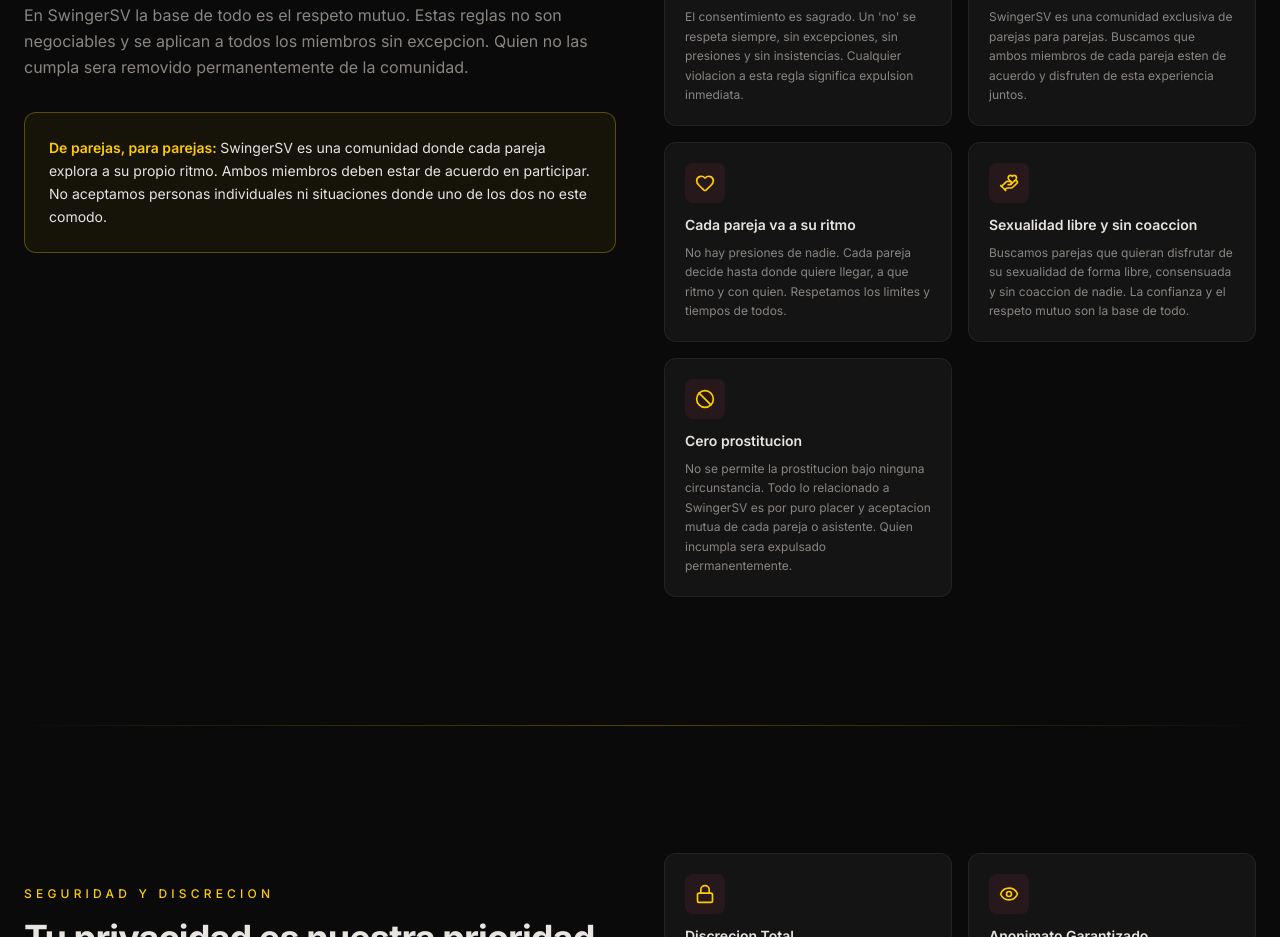
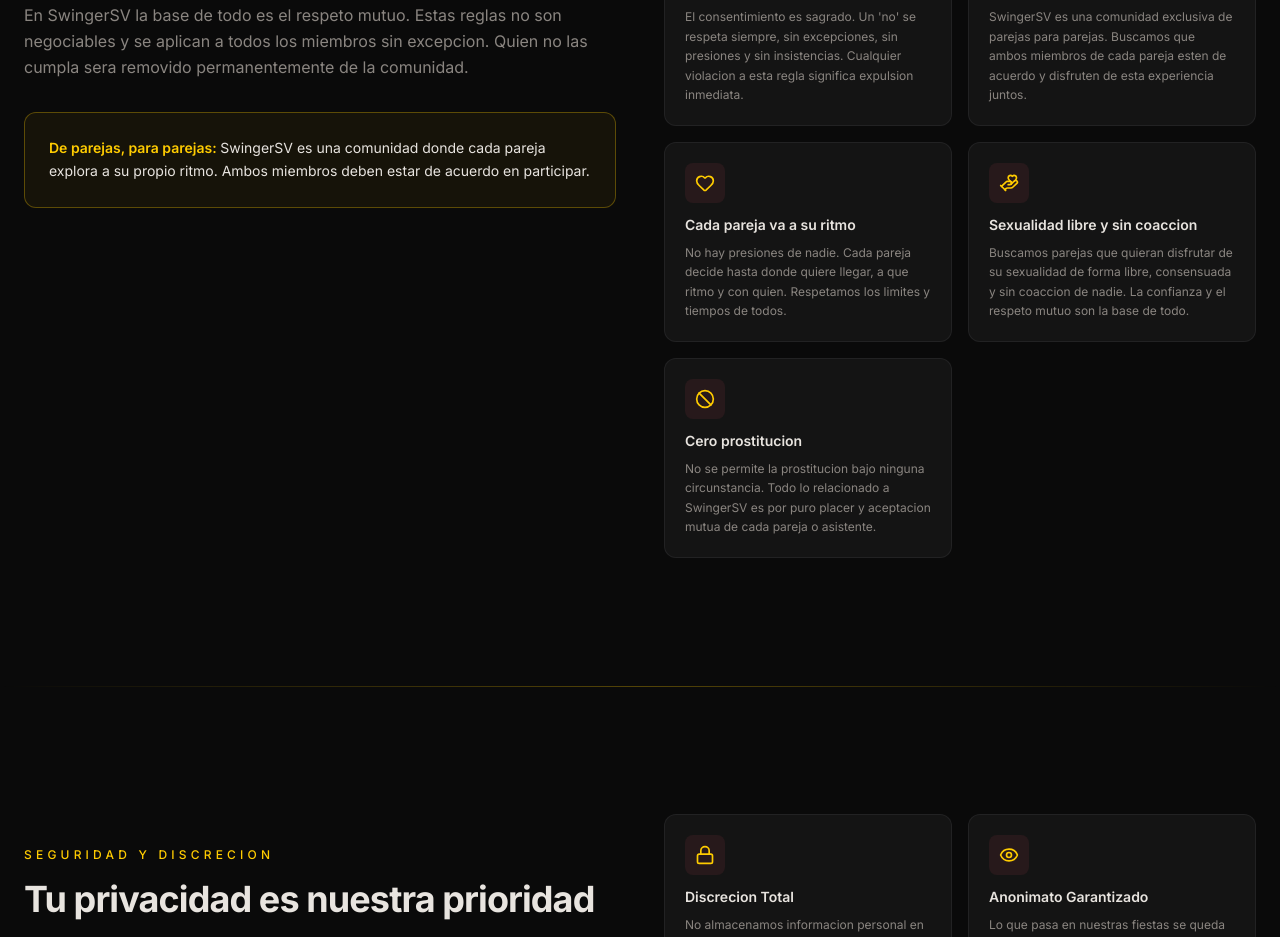
Before and after one commit to ismagab/swingersv-final, a Next.js app: page / in a window 1280 px wide. Shown: the part 2800-3737 px from the top of the page. Built offline with nearby package versions, Linux system fonts and the light colour scheme; a web font is replaced by a local one.

Commit message:
update rules-section.tsx

```diff
--- a/components/rules-section.tsx
+++ b/components/rules-section.tsx
@@ -29,7 +29,7 @@ const rules = [
     icon: Ban,
     title: "Cero prostitucion",
     description:
-      "No se permite la prostitucion bajo ninguna circunstancia. Todo lo relacionado a SwingerSV es por puro placer y aceptacion mutua de cada pareja o asistente. Quien incumpla sera expulsado permanentemente.",
+      "No se permite la prostitucion bajo ninguna circunstancia. Todo lo relacionado a SwingerSV es por puro placer y aceptacion mutua de cada pareja o asistente.",
   },
 ]
 
@@ -61,9 +61,7 @@ export function RulesSection() {
                   {"De parejas, para parejas: "}
                 </span>
                 SwingerSV es una comunidad donde cada pareja explora a su propio
-                ritmo. Ambos miembros deben estar de acuerdo en participar. No
-                aceptamos personas individuales ni situaciones donde uno de los
-                dos no este comodo.
+                ritmo. Ambos miembros deben estar de acuerdo en participar.
               </p>
             </div>
           </div>
```
